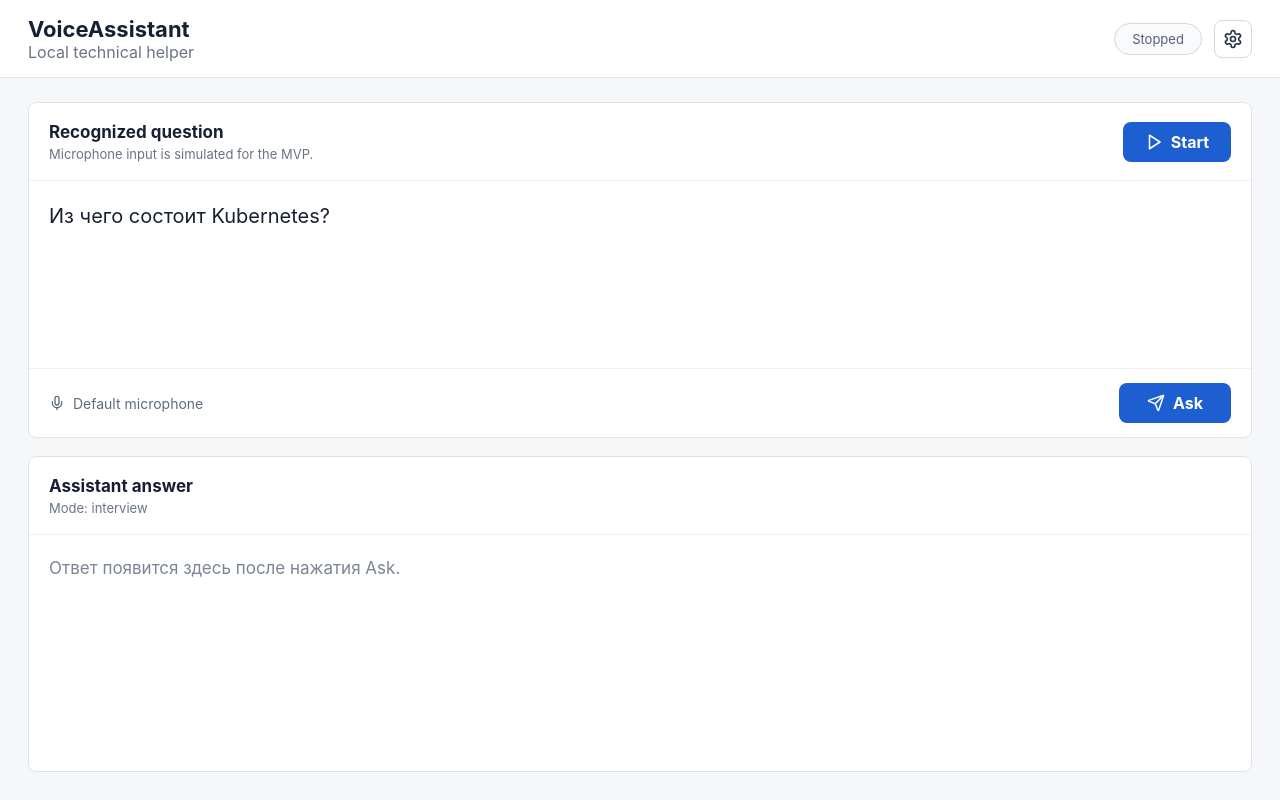
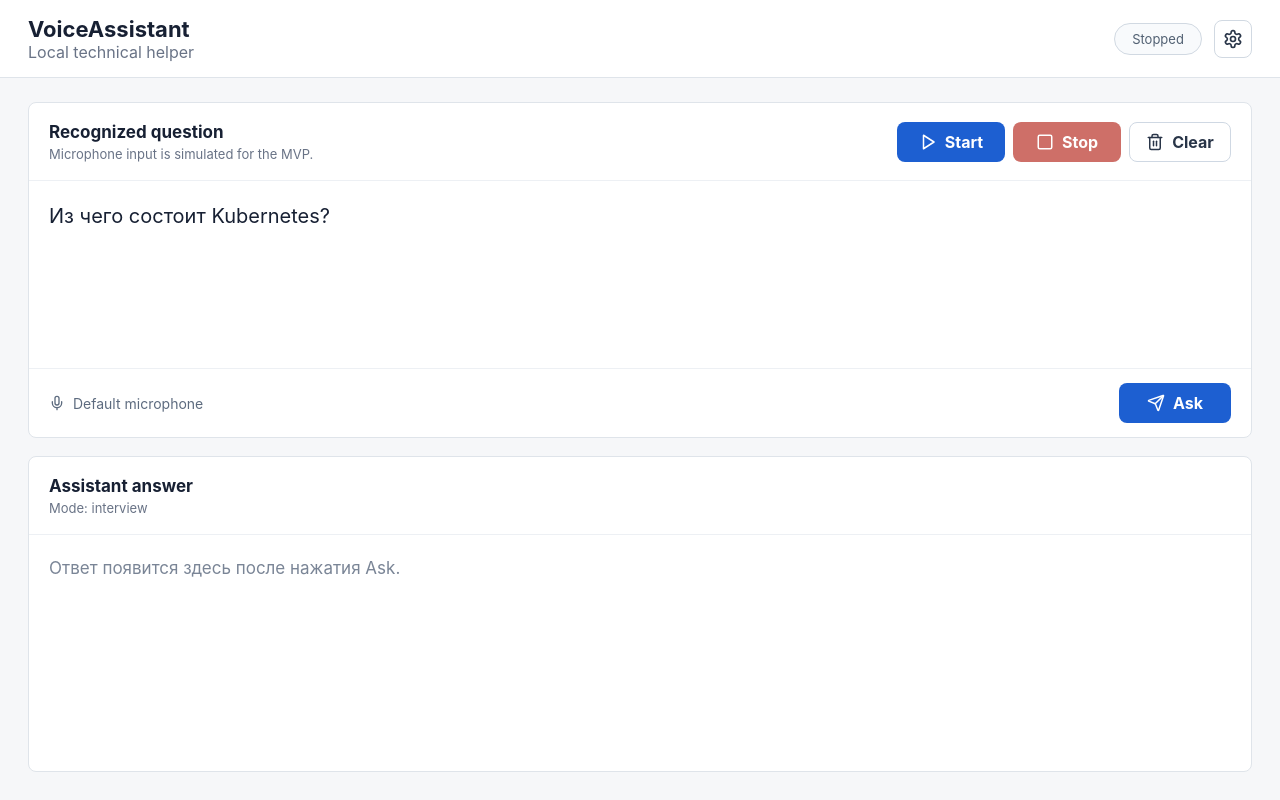
Before and after one commit to fedorovdo/VoiceAssistant, a React (Vite) app in the folder apps/desktop/: page / in a window 1280 px wide. Built offline with nearby package versions, Linux system fonts and the light colour scheme; no server answers.

Commit message:
Add mock speech-to-text foundation

```diff
--- a/apps/desktop/src/renderer/App.tsx
+++ b/apps/desktop/src/renderer/App.tsx
@@ -1,10 +1,12 @@
-import { FormEvent, useMemo, useState } from "react";
-import { Mic, Settings, Square, Play, Send, X } from "lucide-react";
+import { FormEvent, useEffect, useMemo, useState } from "react";
+import { Mic, Settings, Square, Play, Send, X, Trash2 } from "lucide-react";
 import type {
   AnswerMode,
   AssistantAnswerResponse,
   DesktopSettings
 } from "@voiceassistant/shared";
+import { createSpeechToTextProvider } from "./speech/createSpeechToTextProvider.js";
+import type { RecognitionStatus } from "./speech/SpeechToTextProvider.js";
 
 const defaultSettings: DesktopSettings = {
   apiKey: "",
@@ -18,13 +20,15 @@
 const backendUrl = import.meta.env.VITE_BACKEND_URL ?? "http://127.0.0.1:8787";
 
 export function App() {
-  const [recognizedText, setRecognizedText] = useState("Из чего состоит Kubernetes?");
+  const speechToTextProvider = useMemo(() => createSpeechToTextProvider(), []);
+  const [recognizedText, setRecognizedText] = useState("\u0418\u0437 \u0447\u0435\u0433\u043e \u0441\u043e\u0441\u0442\u043e\u0438\u0442 Kubernetes?");
   const [answer, setAnswer] = useState("");
-  const [isListening, setIsListening] = useState(false);
+  const [recognitionStatus, setRecognitionStatus] = useState<RecognitionStatus>("stopped");
   const [isSettingsOpen, setIsSettingsOpen] = useState(false);
   const [settings, setSettings] = useState<DesktopSettings>(loadSettings);
   const [isAsking, setIsAsking] = useState(false);
   const [error, setError] = useState("");
+  const isListening = recognitionStatus === "listening";
 
   const statusText = useMemo(() => {
     if (isListening) {
@@ -33,6 +37,12 @@
 
     return "Stopped";
   }, [isListening]);
+
+  useEffect(() => {
+    return () => {
+      speechToTextProvider.stop();
+    };
+  }, [speechToTextProvider]);
 
   async function askAssistant() {
     setIsAsking(true);
@@ -67,6 +77,28 @@
     }
   }
 
+  function startListening() {
+    setError("");
+    speechToTextProvider.start({
+      onResult: (result) => {
+        if (!result.isFinal) {
+          return;
+        }
+
+        setRecognizedText((currentText) => appendRecognizedText(currentText, result.text));
+      },
+      onStatusChange: setRecognitionStatus
+    });
+  }
+
+  function stopListening() {
+    speechToTextProvider.stop();
+  }
+
+  function clearRecognizedText() {
+    setRecognizedText("");
+  }
+
   function saveSettings(event: FormEvent<HTMLFormElement>) {
     event.preventDefault();
     localStorage.setItem(settingsStorageKey, JSON.stringify(settings));
@@ -95,19 +127,40 @@
               <h2>Recognized question</h2>
               <p>Microphone input is simulated for the MVP.</p>
             </div>
-            <button
-              className={isListening ? "control-button stop" : "control-button"}
-              type="button"
-              onClick={() => setIsListening((value) => !value)}
-            >
-              {isListening ? <Square size={18} /> : <Play size={18} />}
-              {isListening ? "Stop" : "Start"}
-            </button>
+            <div className="recognition-controls">
+              <button
+                className="control-button"
+                type="button"
+                onClick={startListening}
+                disabled={isListening}
+              >
+                <Play size={18} />
+                Start
+              </button>
+              <button
+                className="control-button stop"
+                type="button"
+                onClick={stopListening}
+                disabled={!isListening}
+              >
+                <Square size={18} />
+                Stop
+              </button>
+              <button
+                className="secondary-button"
+                type="button"
+                onClick={clearRecognizedText}
+                disabled={recognizedText.length === 0}
+              >
+                <Trash2 size={18} />
+                Clear
+              </button>
+            </div>
           </div>
           <textarea
             value={recognizedText}
             onChange={(event) => setRecognizedText(event.target.value)}
-            placeholder="Введите или вставьте распознанный технический вопрос"
+            placeholder="\u0412\u0432\u0435\u0434\u0438\u0442\u0435 \u0438\u043b\u0438 \u0432\u0441\u0442\u0430\u0432\u044c\u0442\u0435 \u0440\u0430\u0441\u043f\u043e\u0437\u043d\u0430\u043d\u043d\u044b\u0439 \u0442\u0435\u0445\u043d\u0438\u0447\u0435\u0441\u043a\u0438\u0439 \u0432\u043e\u043f\u0440\u043e\u0441"
           />
           <div className="actions-row">
             <div className="input-device">
@@ -130,7 +183,7 @@
           </div>
           {error ? <div className="error-message">{error}</div> : null}
           <pre className={answer ? "answer-text" : "answer-text answer-empty"}>
-            {isAsking ? "Жду ответ от ассистента..." : answer || "Ответ появится здесь после нажатия Ask."}
+            {isAsking ? "\u0416\u0434\u0443 \u043e\u0442\u0432\u0435\u0442 \u043e\u0442 \u0430\u0441\u0441\u0438\u0441\u0442\u0435\u043d\u0442\u0430..." : answer || "\u041e\u0442\u0432\u0435\u0442 \u043f\u043e\u044f\u0432\u0438\u0442\u0441\u044f \u0437\u0434\u0435\u0441\u044c \u043f\u043e\u0441\u043b\u0435 \u043d\u0430\u0436\u0430\u0442\u0438\u044f Ask."}
           </pre>
         </div>
       </section>
@@ -228,3 +281,8 @@
 function isAnswerMode(value: unknown): value is AnswerMode {
   return value === "short" || value === "interview" || value === "learning";
 }
+
+function appendRecognizedText(currentText: string, recognizedPhrase: string): string {
+  const trimmedText = currentText.trim();
+  return trimmedText.length > 0 ? `${trimmedText}\n${recognizedPhrase}` : recognizedPhrase;
+}
--- /dev/null
+++ b/apps/desktop/src/renderer/speech/MockSpeechToTextProvider.ts
@@ -0,0 +1,62 @@
+import type {
+  RecognitionStatus,
+  SpeechToTextProvider,
+  SpeechToTextProviderStartOptions
+} from "./SpeechToTextProvider.js";
+
+const mockPhrases = [
+  "\u0427\u0442\u043e \u0442\u0430\u043a\u043e\u0435 Kubernetes?",
+  "\u041a\u0430\u043a \u043f\u0440\u043e\u0432\u0435\u0440\u0438\u0442\u044c \u043f\u043e\u0440\u0442 \u0432 Linux?",
+  "\u041e\u0431\u044a\u044f\u0441\u043d\u0438 NAT \u043f\u0440\u043e\u0441\u0442\u044b\u043c\u0438 \u0441\u043b\u043e\u0432\u0430\u043c\u0438"
+];
+
+export class MockSpeechToTextProvider implements SpeechToTextProvider {
+  private status: RecognitionStatus = "stopped";
+  private phraseIndex = 0;
+  private timerId: number | undefined;
+  private options: SpeechToTextProviderStartOptions | undefined;
+
+  start(options: SpeechToTextProviderStartOptions): void {
+    if (this.status === "listening") {
+      return;
+    }
+
+    this.options = options;
+    this.status = "listening";
+    this.options.onStatusChange(this.status);
+    this.scheduleNextPhrase(350);
+  }
+
+  stop(): void {
+    if (this.timerId !== undefined) {
+      window.clearTimeout(this.timerId);
+      this.timerId = undefined;
+    }
+
+    if (this.status === "stopped") {
+      return;
+    }
+
+    this.status = "stopped";
+    this.options?.onStatusChange(this.status);
+  }
+
+  getStatus(): RecognitionStatus {
+    return this.status;
+  }
+
+  private scheduleNextPhrase(delayMs: number): void {
+    this.timerId = window.setTimeout(() => {
+      if (this.status !== "listening" || !this.options) {
+        return;
+      }
+
+      this.options.onResult({
+        text: mockPhrases[this.phraseIndex],
+        isFinal: true
+      });
+      this.phraseIndex = (this.phraseIndex + 1) % mockPhrases.length;
+      this.scheduleNextPhrase(2400);
+    }, delayMs);
+  }
+}
--- /dev/null
+++ b/apps/desktop/src/renderer/speech/SpeechToTextProvider.ts
@@ -0,0 +1,17 @@
+export type RecognitionStatus = "stopped" | "listening";
+
+export interface SpeechRecognitionResult {
+  text: string;
+  isFinal: boolean;
+}
+
+export interface SpeechToTextProviderStartOptions {
+  onResult: (result: SpeechRecognitionResult) => void;
+  onStatusChange: (status: RecognitionStatus) => void;
+}
+
+export interface SpeechToTextProvider {
+  start(options: SpeechToTextProviderStartOptions): void;
+  stop(): void;
+  getStatus(): RecognitionStatus;
+}
--- /dev/null
+++ b/apps/desktop/src/renderer/speech/createSpeechToTextProvider.ts
@@ -0,0 +1,6 @@
+import type { SpeechToTextProvider } from "./SpeechToTextProvider.js";
+import { MockSpeechToTextProvider } from "./MockSpeechToTextProvider.js";
+
+export function createSpeechToTextProvider(): SpeechToTextProvider {
+  return new MockSpeechToTextProvider();
+}
--- a/apps/desktop/src/renderer/styles.css
+++ b/apps/desktop/src/renderer/styles.css
@@ -63,7 +63,8 @@
 .toolbar,
 .actions-row,
 .input-device,
-.panel-header {
+.panel-header,
+.recognition-controls {
   display: flex;
   align-items: center;
 }
@@ -126,6 +127,12 @@
   border-bottom: 1px solid #edf0f4;
 }
 
+.recognition-controls {
+  flex-wrap: wrap;
+  justify-content: flex-end;
+  gap: 8px;
+}
+
 .panel h2 {
   font-size: 17px;
   line-height: 1.3;
@@ -172,7 +179,8 @@
 
 .control-button,
 .ask-button,
-.save-button {
+.save-button,
+.secondary-button {
   display: inline-flex;
   align-items: center;
   justify-content: center;
@@ -190,6 +198,14 @@
   padding: 0 16px;
 }
 
+.secondary-button {
+  min-width: 102px;
+  padding: 0 14px;
+  border: 1px solid #cfd8e3;
+  color: #293548;
+  background: #ffffff;
+}
+
 .control-button.stop {
   background: #b42318;
 }
@@ -199,6 +215,8 @@
   padding: 0 18px;
 }
 
+.control-button:disabled,
+.secondary-button:disabled,
 .ask-button:disabled {
   cursor: default;
   opacity: 0.65;
```
Also changed, not shown: 1 other file (tests, documents, lock files or other folders).
